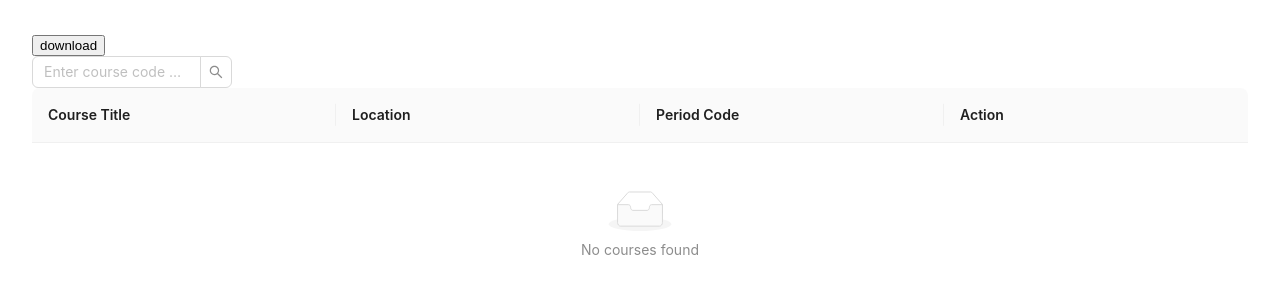
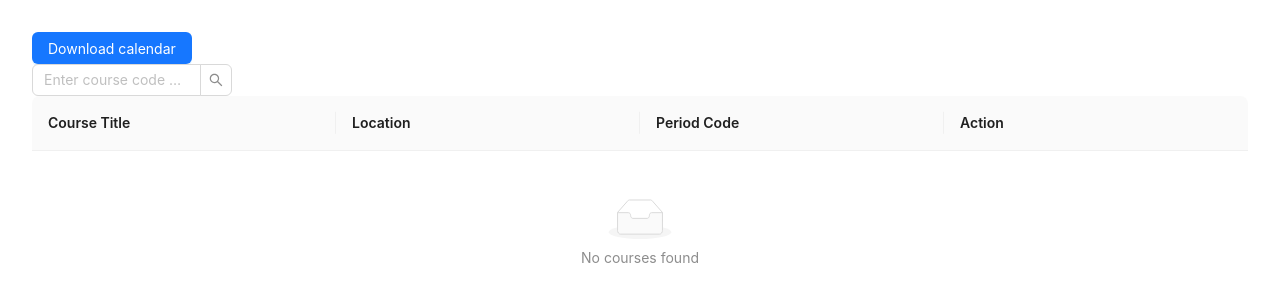
Before and after one commit to dartmouth-cs98-23f/hack-a-thing-1-pfeff-gnibus, a React (Vite) app: page / in a window 1280 px wide. Shown: the top 302 px of the page. Built offline with nearby package versions, Linux system fonts and the light colour scheme.

Commit message:
updated button

```diff
--- a/src/App.tsx
+++ b/src/App.tsx
@@ -1,10 +1,10 @@
 import CourseInput from './components/CourseInput';
-import { DateArray, EventAttributes, createEvents } from 'ics';
+import { DateArray, createEvents } from 'ics';
 import './App.css';
-import { useState, useEffect } from 'react';
+import { useState } from 'react';
 import CourseCards from './components/CourseCards';
 import { IClass } from './types.ts';
-import { message } from 'antd';
+import { message, Button } from 'antd';
 
 function App() {
   const [classes, setClasses] = useState<IClass[]>([
@@ -52,7 +52,7 @@ function App() {
 
 
   async function handleDownload() {
-    const filename = 'ExampleEvent.ics';
+    const filename = 'course_calendar.ics';
 
     const generateEvents = () => {
       const events = [];
@@ -129,9 +129,7 @@ function App() {
   return (
     <div>
       {contextHolder}
-      <button type="button" onClick={() => handleDownload()}>
-        download
-      </button>
+      <Button type="primary" onClick={() => handleDownload()}>Download calendar</Button>
       <CourseInput addCourseToState={addClass} />
       <CourseCards courses={classes} deleteCourse={deleteClass} />
     </div >
```
